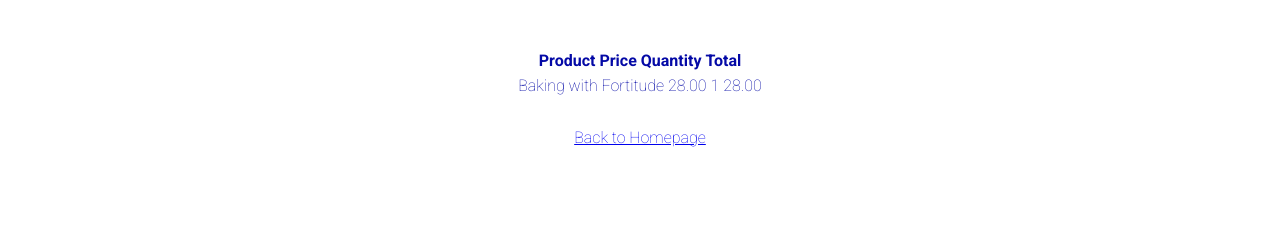
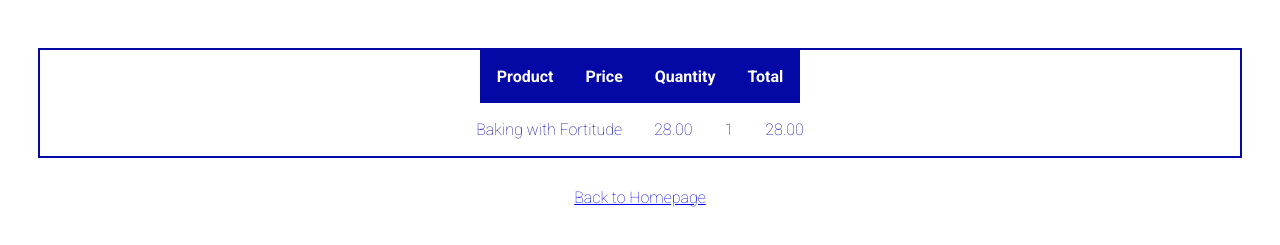
Before and after one commit to michellerenehey/e-commerce-site, a website: page cart/index.html in a window 1280 px wide. Shown: the part 141-386 px from the top of the page. Drawn offline with Linux system fonts and the light colour scheme; a web font is replaced by a local one.

```diff
--- a/app.js
+++ b/app.js
@@ -1,5 +1,5 @@
 // import functions
-import { cookbooks } from './cookbooks.js';
+import { cookbooks } from '../data/cookbooks.js';
 import { renderBook } from './render-book.js';
 
 // grab important DOM elements
--- a/styles/cart.css
+++ b/styles/cart.css
@@ -7,8 +7,13 @@
     flex-direction: column;
     align-items: center;
     margin: 30px;
+    border: 2px solid #0409a6;
 }
 
-table body {
-    margin: 50px;
+thead {
+    color: white;
+    background-color: #0409a6;
 }
+table th, table td {
+    padding: 15px;
+}
```
Also changed, not shown: test/example.test.js (+1 -1 lines), data/cart-data.js (added), data/cookbooks.js (renamed from cookbooks.js).
